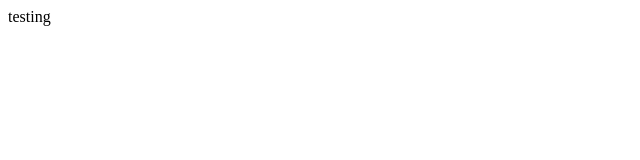
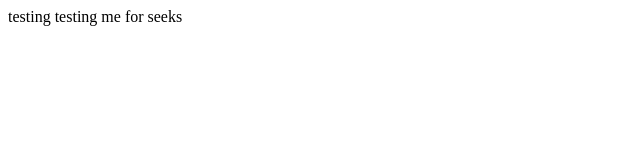
Before and after one commit to RayanBoudjelal/PUBUC, a plain HTML site: page index.html in a window 1280 px wide. Shown: the whole page, without its empty margins (0-640 px from the left). Drawn offline with Linux system fonts and the light colour scheme.

Commit message:
index modif

```diff
--- a/index.html
+++ b/index.html
@@ -9,5 +9,6 @@
 </head>
 <body>
     testing
+    testing me for seeks
 </body>
 </html>
```
